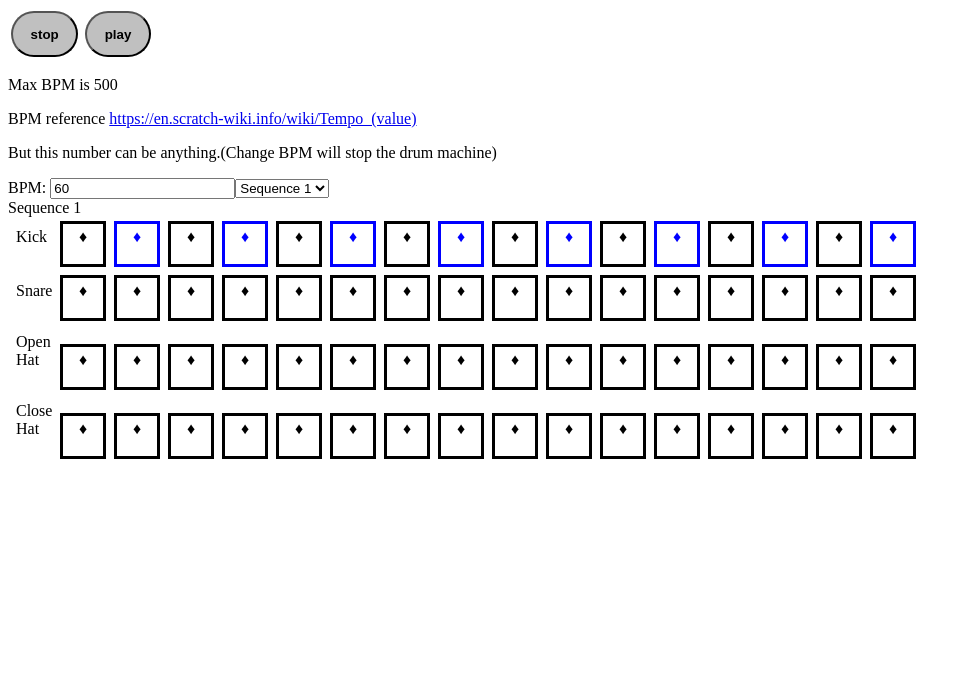
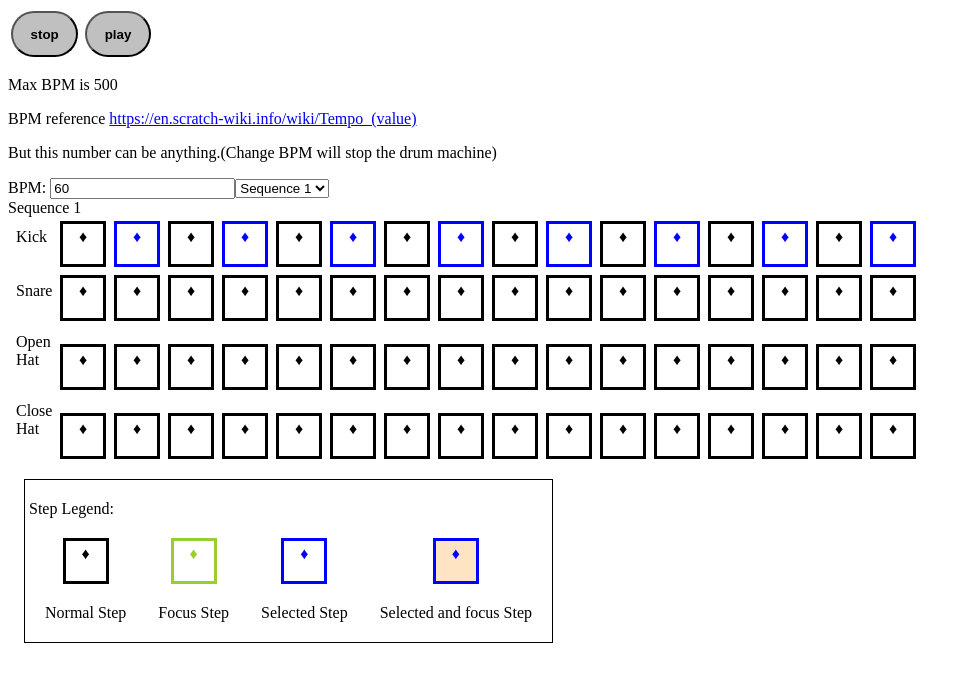
Before and after one commit to genechan/drumPad, a React (Vite) app: page / in a window 1280 px wide. Shown: the top 682 px of the page, without its empty margins (0-971 px from the left). Built offline with nearby package versions, Linux system fonts and the light colour scheme.

Commit message:
Add step legend for user info

```diff
--- a/src/App.js
+++ b/src/App.js
@@ -1,6 +1,6 @@
 import React from "react";
 import Actions from "./redux/actions";
-import { Sequence, Controls } from "./components";
+import { Sequence, Controls, Legend } from "./components";
 import { useDispatch, useSelector } from "react-redux";
 const App = () => {
   const dispatch = useDispatch();
@@ -48,6 +48,7 @@ const App = () => {
         onChangeSequence={onChangeSequence(dispatch)}
       />
       <Sequence data={selectedSequence} onClickStep={onClickStep(dispatch)} />
+      <Legend />
     </div>
   );
 };
--- a/src/components/index.js
+++ b/src/components/index.js
@@ -3,4 +3,5 @@ import Pattern from "./pattern";
 import Step from "./step";
 import Controls from "./controls";
 import BPM from "./bpm";
-export { Sequence, Pattern, Step, Controls, BPM };
+import Legend from "./legend";
+export { Sequence, Pattern, Step, Controls, BPM, Legend };
--- /dev/null
+++ b/src/components/legend.js
@@ -0,0 +1,39 @@
+import React from "react";
+import Step from "./step";
+
+import styled from "styled-components";
+const Legend = () => {
+  return (
+    <Wrapper>
+      <p>Step Legend:</p>
+      <Info>
+        <Step data={{ focus: false, active: false }} />
+        <p>Normal Step</p>
+      </Info>
+      <Info>
+        <Step data={{ focus: true, active: false }} />
+        <p>Focus Step</p>
+      </Info>
+      <Info>
+        <Step data={{ focus: false, active: true }} />
+        <p>Selected Step</p>
+      </Info>
+      <Info>
+        <Step data={{ focus: true, active: true }} />
+        <p>Selected and focus Step</p>
+      </Info>
+    </Wrapper>
+  );
+};
+const Info = styled.div`
+  display: inline-block;
+  margin: 0 1em;
+  text-align: center;
+`;
+const Wrapper = styled.div`
+  margin: 1em;
+  padding: 0.25em;
+  border: 1px solid black;
+  width: fit-content;
+`;
+export default Legend;
```
